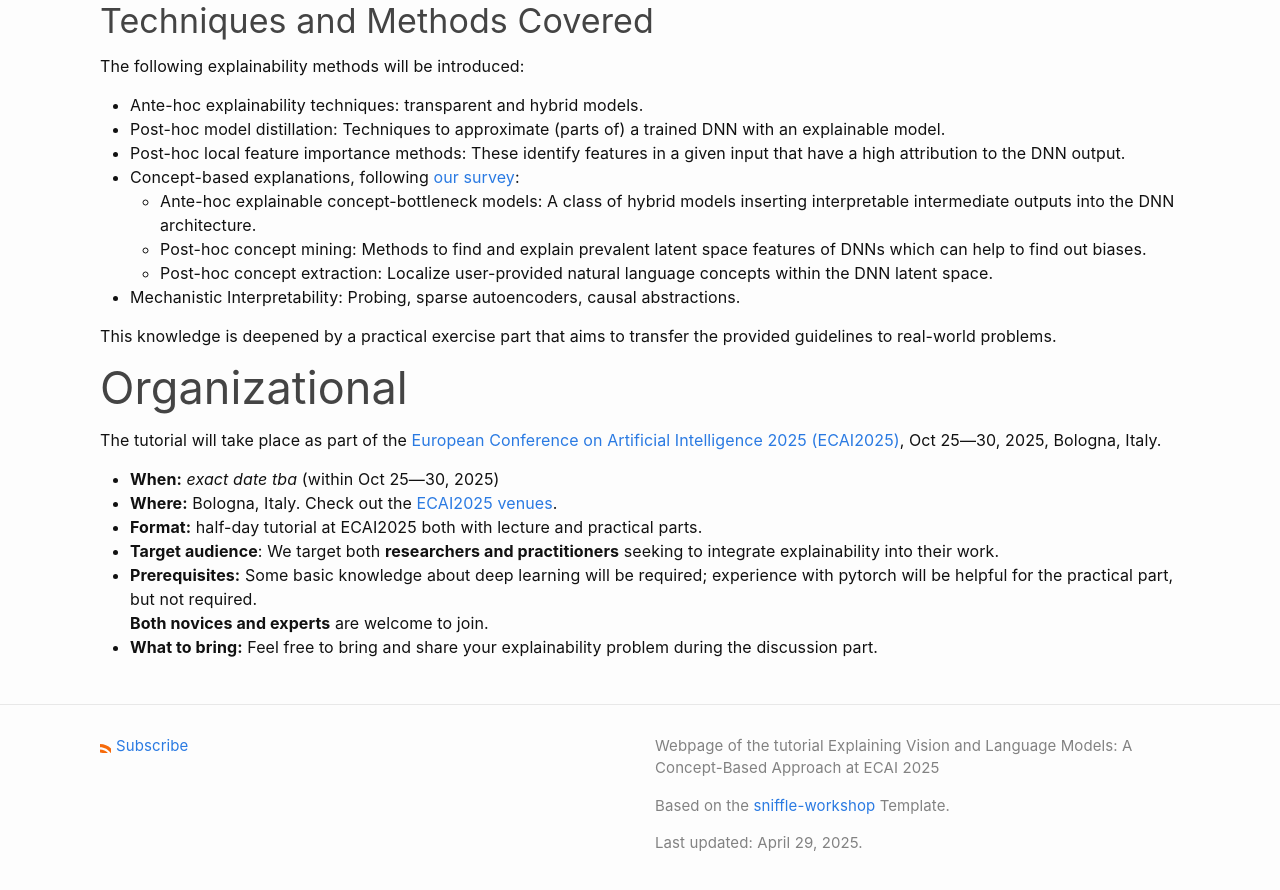
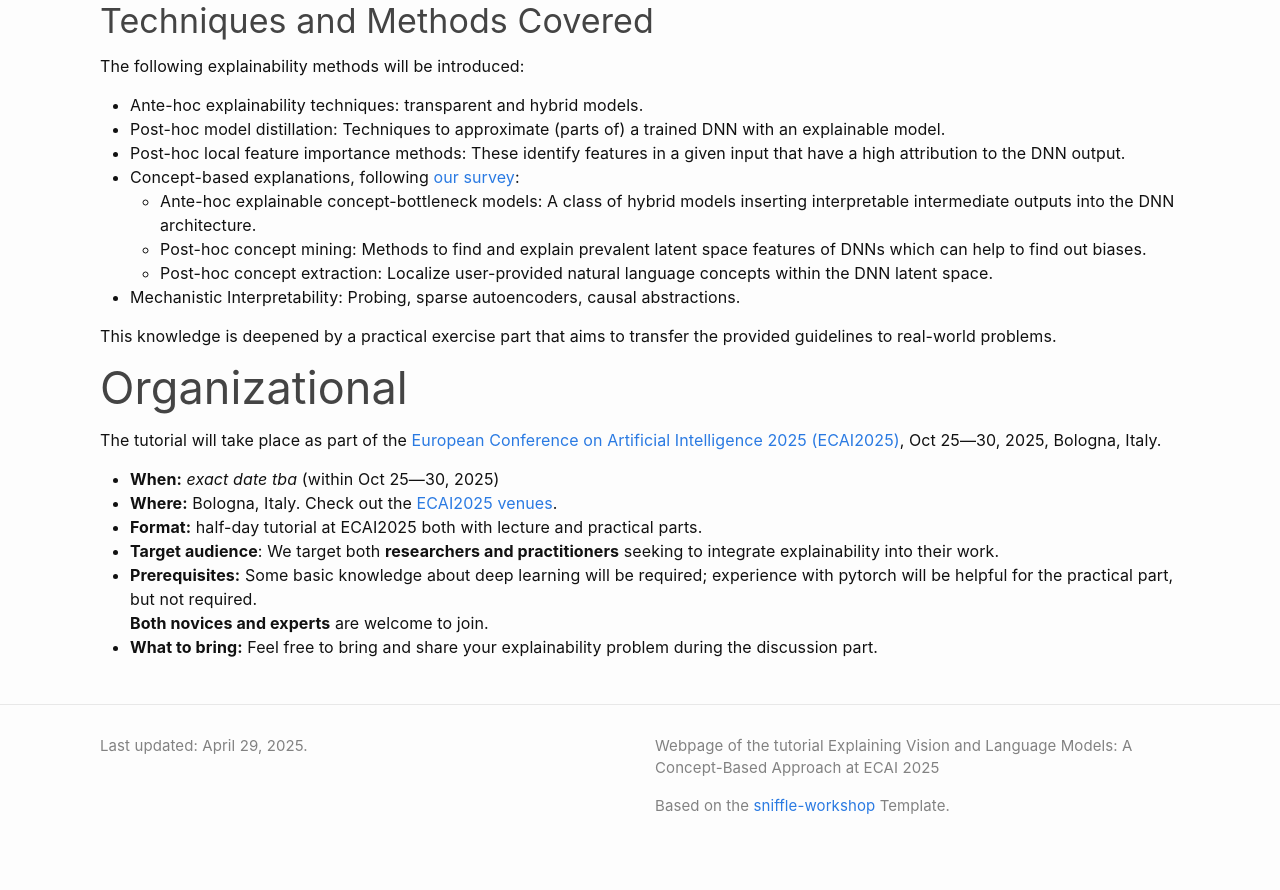
Before and after one commit to gesina/c-xai-tutorial, a Jekyll site: the page built from index.md, in a window 1280 px wide and 900 px high, scrolled down 752 px. Shown: the top 890 px of the window. Built offline with Jekyll 4.4.1, drawn with Linux system fonts in a browser that asks for light colours; some of the changed lines change nothing that is shown.

Commit message:
removed RSS feed

```diff
--- a/_config.yml
+++ b/_config.yml
@@ -22,20 +22,19 @@ title: Concept-bases XAI Tutorial
 email: gesina.schwalbe@uni-luebeck.de
 description: >- # this means to ignore newlines until "baseurl:"
   Webpage of the tutorial Explaining Vision and Language Models: A Concept-Based Approach at ECAI 2025
+author: Gesina Schwalbe
+github_username:  gesina
 
 domain: gesina.github.io        # if you want to force HTTPS, specify the domain without the http at the start, e.g. example.com
 url: https://gesina.github.io   # the base hostname and protocol for your site, e.g. http://example.com
 baseurl: /c-xai-tutorial        # place folder name if the site is served in a subfolder
-
-github_username:  gesina
 
 # Build settings
 theme: minima
 plugins:
 #  - jekyll-feed
   - jekyll-seo-tag
-
-markdown: kramdown
+provide_feed: false
 
 # If you want to link only specific pages in your header, uncomment
 # this and add the path to the pages in order as they should show up
--- a/_includes/footer.html
+++ b/_includes/footer.html
@@ -5,6 +5,7 @@
 
     <div class="footer-col-wrapper">
       <div class="footer-col">
+	  {%- if site.provide_feed %}
         <p class="feed-subscribe">
           <a href="{{ 'feed.xml' | relative_url }}">
             <svg class="svg-icon orange">
@@ -12,6 +13,10 @@
             </svg><span>Subscribe</span>
           </a>
         </p>
+	  {%- endif %}
+	  {% if site.last_updated %}
+        Last updated: {{ "now" | date: '%B %d, %Y' }}.
+      {% endif %}
       {%- if site.author %}
         <ul class="contact-list">
           {% if site.author.name -%}
@@ -21,20 +26,15 @@
             <li><a class="u-email" href="mailto:{{ site.author.email }}">{{ site.author.email }}</a></li>
           {%- endif %}
         </ul>
-      {%- endif %}
+	  {%- endif %}
+	  <p><a href="https://github.com/{{ github_username }}">{{ github_username }}</a></p>
       </div>
       <div class="footer-col">
         <p>{{ site.description | escape }}</p>
         <p>{{ site.attribution }}</p>
-        {% if site.last_updated %}
-        Last updated: {{ "now" | date: '%B %d, %Y' }}.
-        {% endif %}
       </div>
     </div>
 
-    <div class="social-links">
-      {%- include social.html -%}
-    </div>
 
   </div>
 
--- a/_includes/head.html
+++ b/_includes/head.html
@@ -4,9 +4,8 @@
   <meta name="viewport" content="width=device-width, initial-scale=1">
   {%- seo -%}
   <link rel="stylesheet" href="{{ "/assets/css/style.css" | relative_url }}">
-  {%- feed_meta -%}
-  {%- if jekyll.environment == 'production' and site.google_analytics -%}
-    {%- include google-analytics.html -%}
+  {%- if site.provide_feed %-}
+    {%- feed_meta -%}
   {%- endif -%}
 
   {%- include custom-head.html -%}
```
